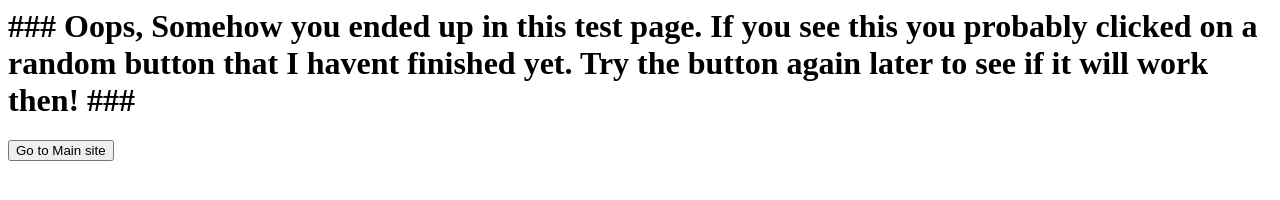
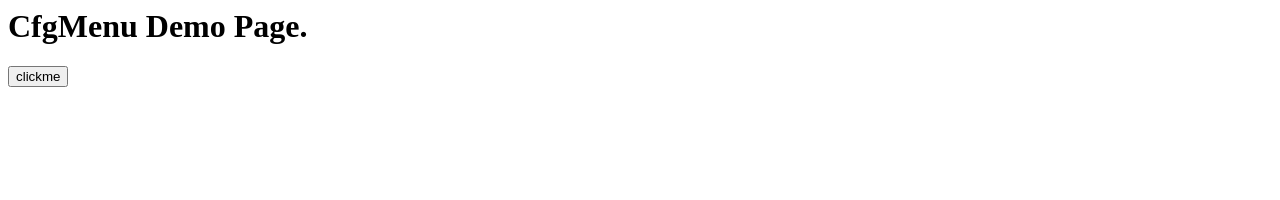
Before and after one commit to 8Root/proc, a plain HTML site: page index.html in a window 1280 px wide. Drawn offline with Linux system fonts and the light colour scheme.

Commit message:
Update index.html

```diff
--- a/index.html
+++ b/index.html
@@ -1,4 +1,2 @@
-<h1> ### Oops, Somehow you ended up in this test page. If you see this you probably clicked on a random button that I havent finished yet. Try the button again later to see if it will work then!  ### </h1>
-<form action="https://rootqit.dev">
-    <input type="submit" value="Go to Main site" />
-</form>
+<h1> CfgMenu Demo Page. </h1>
+<input id="clickMe" type="button" value="clickme" onclick="window.location = 'vstart://example'" />
```
